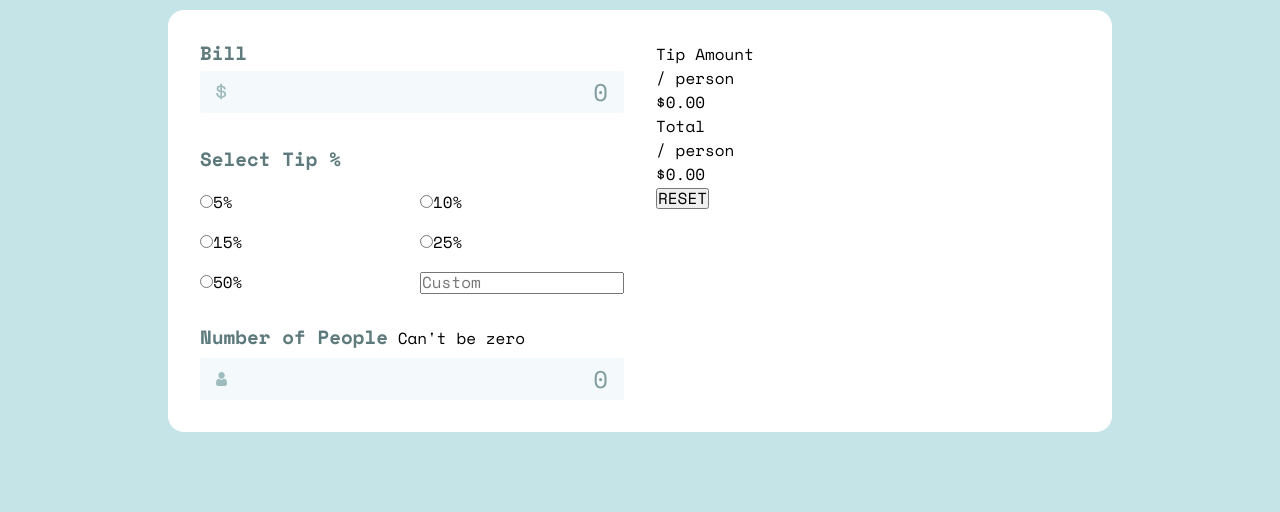
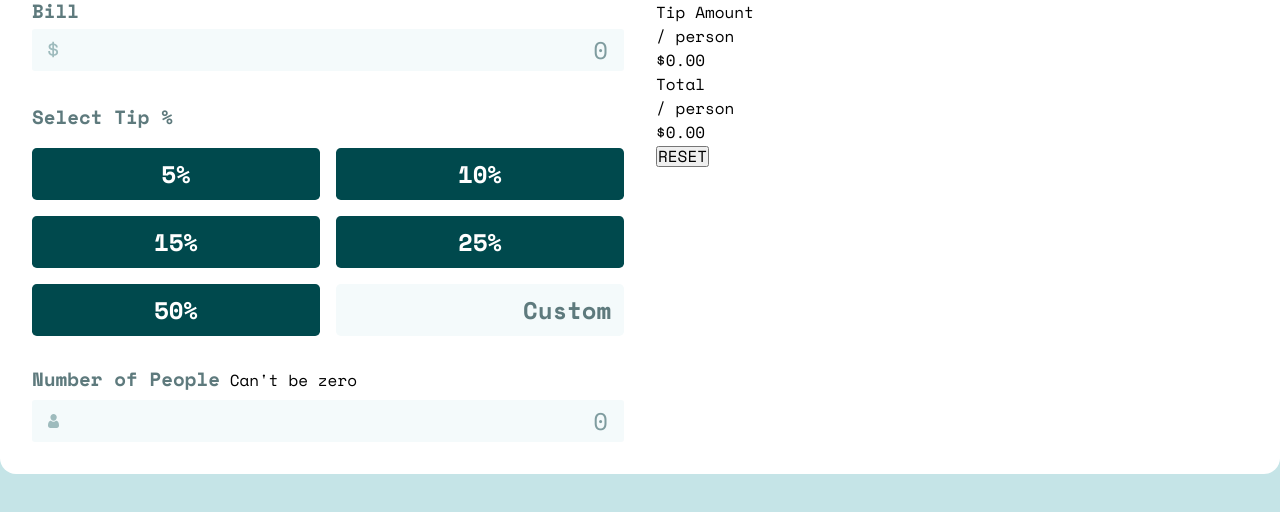
Before and after one commit to gustavo2023/tip-calculator-app, a plain HTML site: page index.html in a window 1280 px wide. Shown: the part 222-734 px from the top of the page. Drawn offline with nearby package versions, Linux system fonts and the light colour scheme.

Commit message:
feat: add custom tip input field with styling and focus effects

```diff
--- a/index.html
+++ b/index.html
@@ -79,6 +79,7 @@
             </div>
             <div class="tip-option">
               <input
+                class="custom-tip"
                 type="text"
                 name="tip"
                 id="tip-custom"
--- a/styles.css
+++ b/styles.css
@@ -170,7 +170,8 @@ main {
 }
 
 .bill-input:focus,
-.people-input:focus {
+.people-input:focus,
+.custom-tip:focus {
   outline: var(--green-400) solid 2px;
 }
 
@@ -191,6 +192,48 @@ main {
   gap: 1rem;
 }
 
+.tip-option {
+  position: relative;
+}
+
+.tip-option input[type="radio"] {
+  position: absolute;
+  opacity: 0;
+  top: 0;
+  left: 0;
+  width: 100%;
+  height: 100%;
+  cursor: pointer;
+}
+
+.tip-option label,
+.custom-tip {
+  display: block;
+  width: 100%;
+  text-align: center;
+  padding: 0.8rem;
+  border-radius: 0.3rem;
+  font-size: 1.5rem;
+  font-weight: 600;
+}
+
+.tip-option label {
+  background-color: var(--green-900);
+  color: white;
+}
+
+.custom-tip {
+  background-color: var(--grey-50);
+  border: none;
+  text-align: right;
+  caret-color: var(--green-400);
+}
+
+.custom-tip::placeholder {
+  color: var(--grey-500);
+  font-weight: 600;
+}
+
 @media (min-width: 25rem) {
   main {
     grid-template-columns: repeat(2, 1fr);
```
